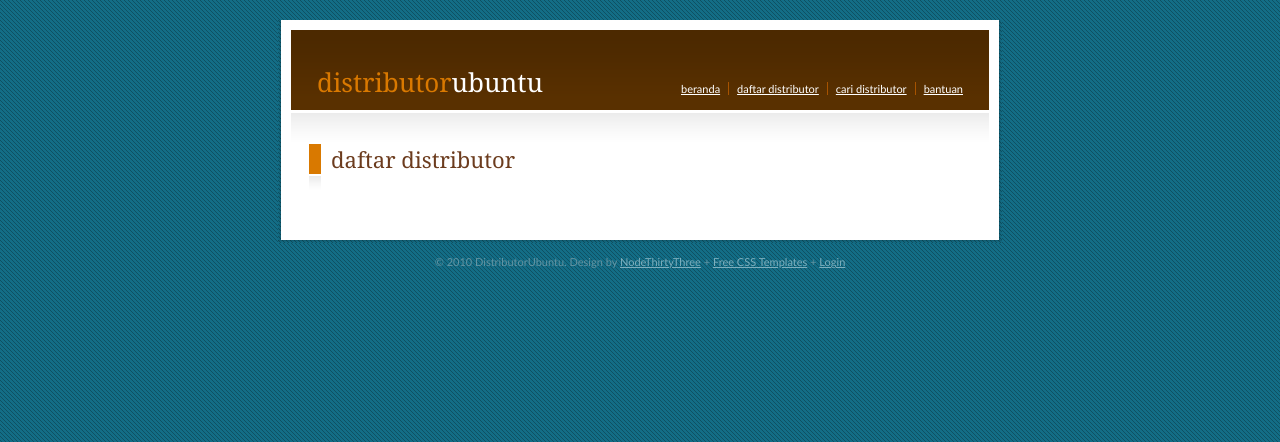
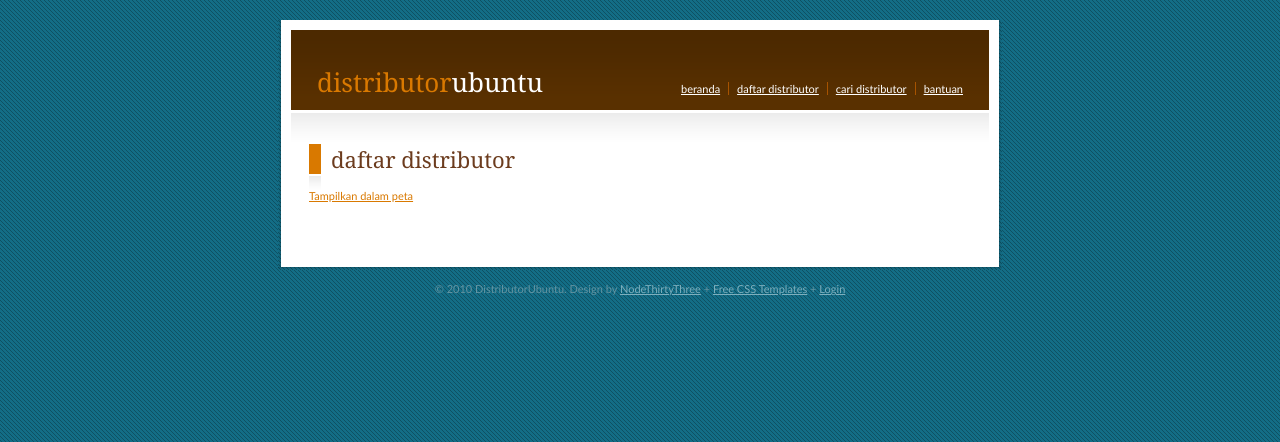
Before and after one commit to fajran/juragan, a Django app: template src/juragan/templates/toko/index.html in a window 1280 px wide. Shown: the top 442 px of the page. Run offline with Django 3.2, Linux system fonts and the light colour scheme; the template is opened without the code that fills it, so the values that code supplies are empty; some libraries are stand-ins or nearby versions.

Commit message:
Tampilkan peta pada halaman daftar distributor

```diff
--- a/src/juragan/media/juragan.css
+++ b/src/juragan/media/juragan.css
@@ -20,6 +20,13 @@
     width: 660px;
     height: 400px;
     margin: 20px 0 40px 0;
+}
+
+#daftar #peta {
+    width: 660px;
+    height: 300px;
+    background: red;
+    margin: 0 0 30px 0;
 }
 
 #dekat ol li span {
--- a/src/juragan/media/juragan.js
+++ b/src/juragan/media/juragan.js
@@ -21,10 +21,13 @@
     },
 
     show: function(pos, dekat) {
-        this.pos = pos;
-        this._updatePosition();
-        this._placePosition();
         this._loadToko();
+
+        if (pos != undefined) {
+            this.pos = pos;
+            this._updatePosition();
+            this._placePosition();
+        }
 
         if (dekat != undefined) {
             this._setBounds(pos, dekat);
--- a/src/juragan/templates/toko/index.html
+++ b/src/juragan/templates/toko/index.html
@@ -1,7 +1,26 @@
 {% extends "toko/base.html" %}
 
+{% block extraheaders %}
+<script type="text/javascript" src="http://maps.google.com/maps/api/js?sensor=false"></script>
+<script type="text/javascript" src="/+media/juragan.js"></script>
+<script type="text/javascript">
+function buka_peta(sender) {
+    $(sender).parent().remove();
+    $('#peta').show();
+    juragan.init($('#peta'));
+    juragan.show();
+}
+</script>
+{% endblock %}
+
+
 {% block content %}
+<div id="daftar">
 <h2>Daftar Distributor</h2>
+
+<p><a href="#" onclick="buka_peta(this); return false;">Tampilkan dalam peta</a></p>
+
+<div id="peta" style="display:none"></div>
 
 {% for provinsi in daftar %}
 <h3>{{ provinsi.nama }}</h3>
@@ -12,4 +31,5 @@
 </ul>
 {% endfor %}
 
+</div>
 {% endblock %}
```
